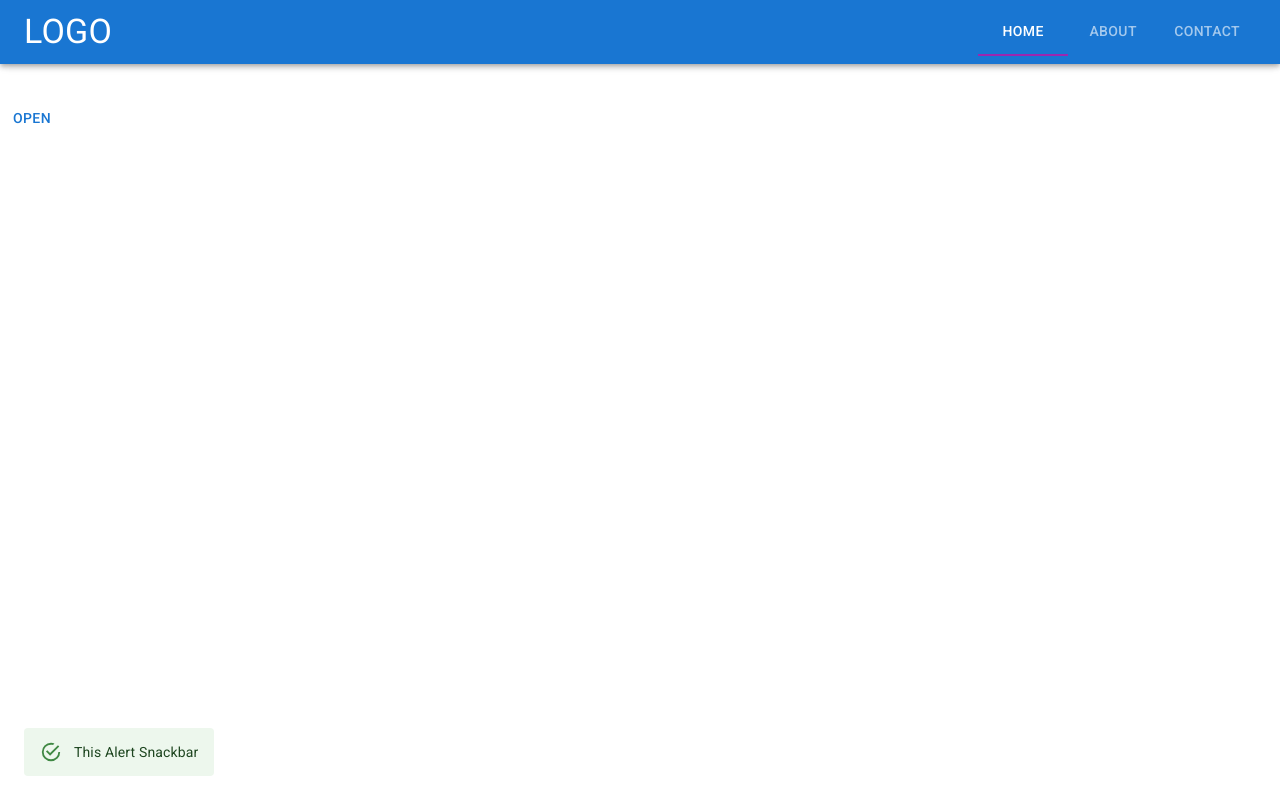
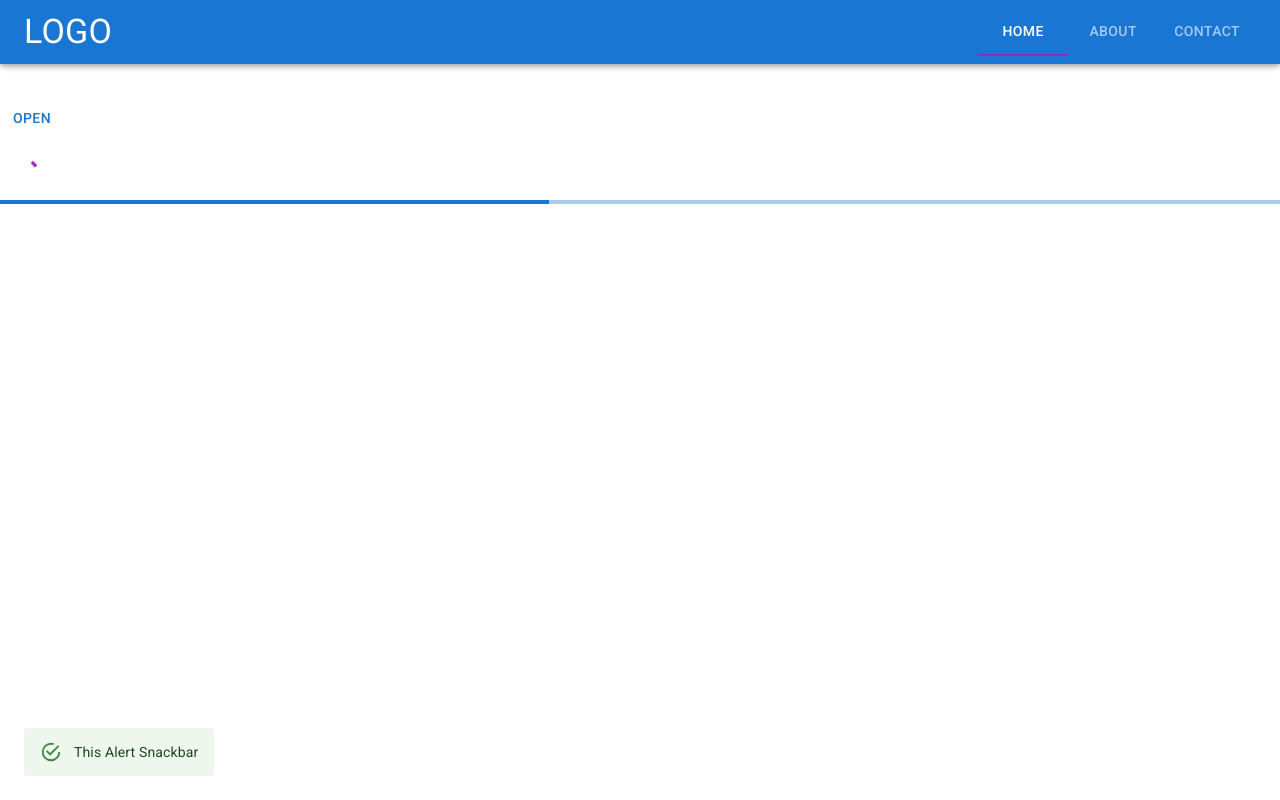
Before and after one commit to sepidehvahedian/mui-tutorails, a React (Create React App) app: page / in a window 1280 px wide. Built offline with nearby package versions, Linux system fonts and the light colour scheme.

Commit message:
Progress

```diff
--- a/src/components/DrawerMenu.js
+++ b/src/components/DrawerMenu.js
@@ -2,7 +2,9 @@ import React, { useState } from "react";
 import {
     Alert,
   Button,
+  CircularProgress,
   Drawer,
+  LinearProgress,
   List,
   ListItemButton,
   ListItemText,
@@ -31,6 +33,9 @@ function DrawerMenu() {
       <Snackbar open={true} autoHideDuration={2000}>
         <Alert security="success">This Alert Snackbar</Alert>
       </Snackbar>
+      <br/>
+      <CircularProgress color="secondary"  value={75}/>
+      <LinearProgress/>
     </div>
   );
 }
```
